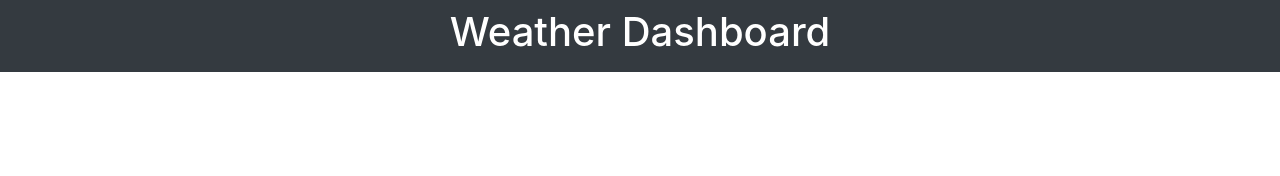
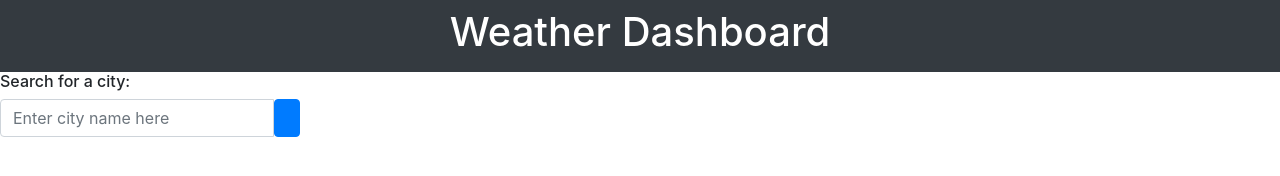
Before and after one commit to RimaOdolski/WeatherDashboard, a plain HTML site: page index.html in a window 1280 px wide. Drawn offline with nearby package versions, Linux system fonts and the light colour scheme.

Commit message:
create search bar to search for cities

```diff
--- a/index.html
+++ b/index.html
@@ -18,5 +18,18 @@
             <h1 class= "text-center text-white">Weather Dashboard </h1>
         </div>
     </div>
+    <!-- Searh Bar Container -->
+    <div class="container-fluid">
+        <div class="row">
+            <div classs="col-lg-3 bg-light pt-3 pb-3">
+                <h6> Search for a city:</h6>
+                <div class="input-group mb-3">
+                    <input id="searchCity"  type="text" placeholder="Enter city name here" class="form-control"></input>
+                    <button id ="searchBtn" type="button" class="btn btn-primary"></button>
+                </div>
+            </div>
+
+        </div>
+    </div>
 </body>
 </html>
```
